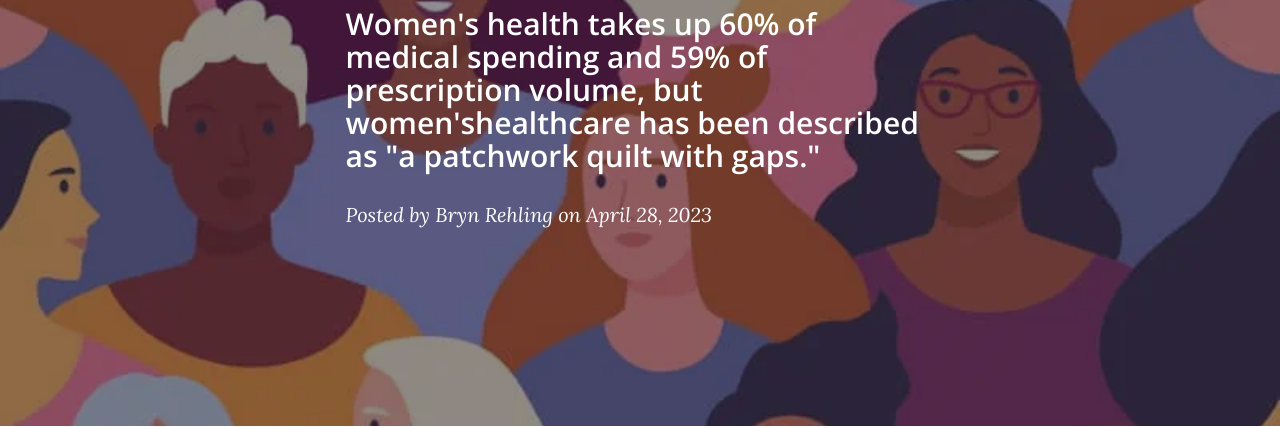
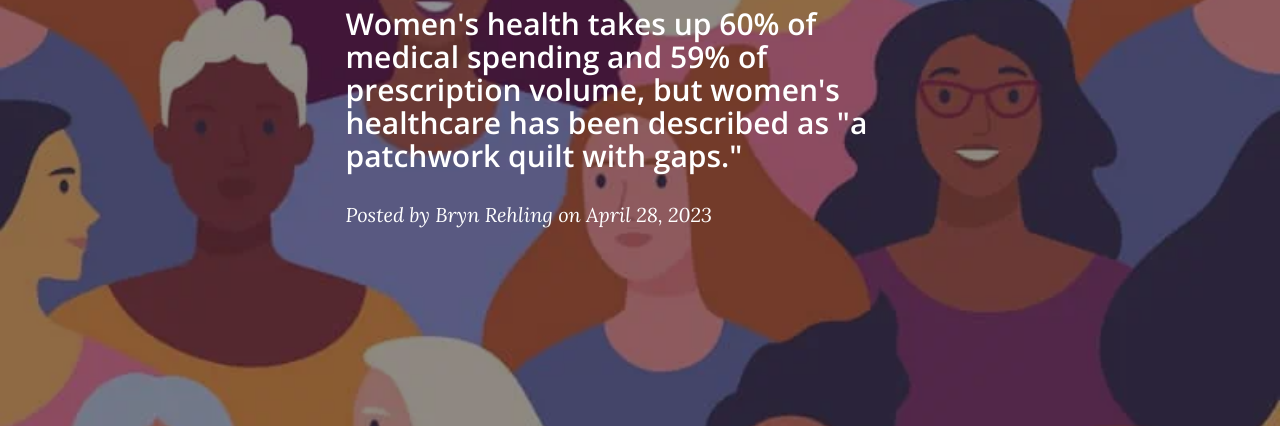
Before and after one commit to BrynRehling/ISS210SS23Sec004Team28, a plain HTML site: page firstpost.html in a window 1280 px wide. Shown: the part 407-835 px from the top of the page. Drawn offline with nearby package versions, Linux system fonts and the light colour scheme.

Commit message:
Update firstpost.html

```diff
--- a/firstpost.html
+++ b/firstpost.html
@@ -43,7 +43,7 @@
                     <div class="col-md-10 col-lg-8 col-xl-7">
                         <div class="post-heading">
                             <h1>Women spend more on healthcare, but receive worse care?</h1>
-                            <h2 class="subheading">Women's health takes up 60% of medical spending and 59% of prescription volume, but women'shealthcare has been described as "a patchwork quilt with gaps."</h2>
+                            <h2 class="subheading">Women's health takes up 60% of medical spending and 59% of prescription volume, but women's healthcare has been described as "a patchwork quilt with gaps."</h2>
                             <span class="meta">
                                 Posted by
                                 <a href="#!">Bryn Rehling</a>
```
